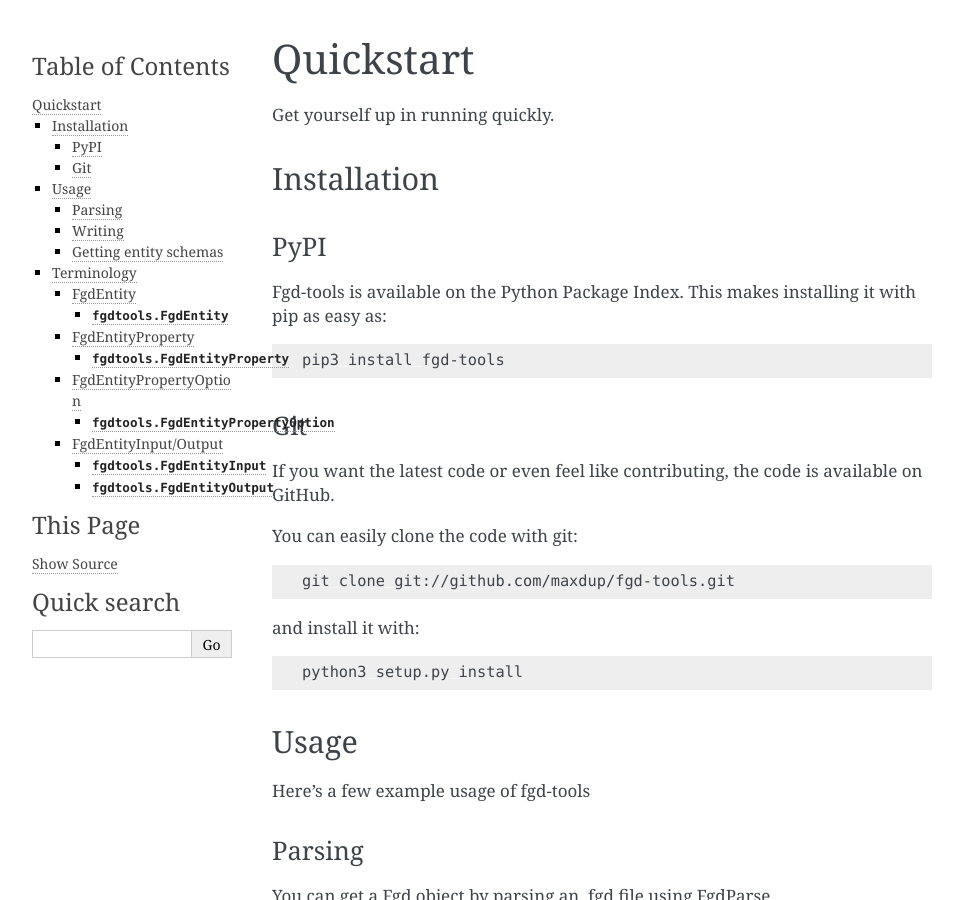
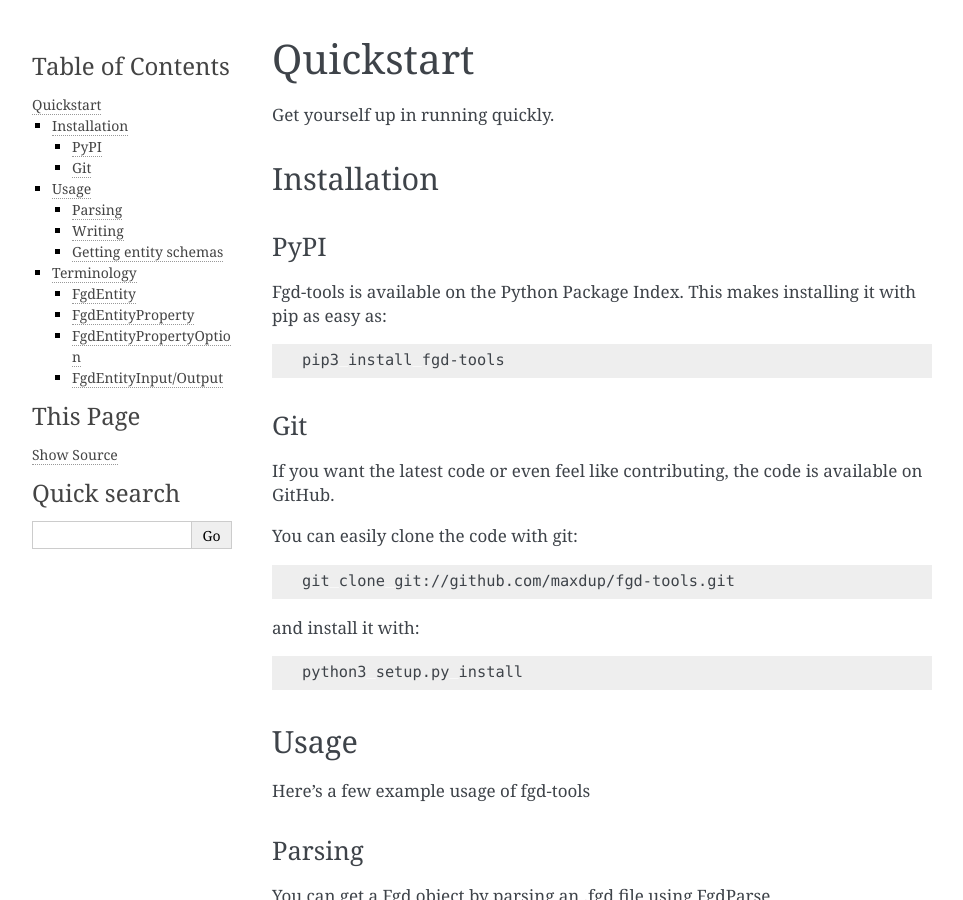
Before and after one commit to maxdup/fgd-tools, a Sphinx documentation site: the page built from docs/source/quickstart.rst, in a window 1280 px wide and 900 px high. Shown: the whole window, without its empty margins (148-1111 px from the left). Built offline with Sphinx 7.4.7, drawn with Linux system fonts in a browser that asks for light colours; some of the changed text lies outside the part shown.

Commit message:
cleaned up quickstart page

```diff
--- a/docs/source/quickstart.rst
+++ b/docs/source/quickstart.rst
@@ -81,21 +81,16 @@
 
 FgdEntity
 ~~~~~~~~~
-.. class:: fgdtools.FgdEntity
 .. image:: /_static/fgdentity.jpg
 
 FgdEntityProperty
-~~~~~~~~~
-.. class:: fgdtools.FgdEntityProperty
+~~~~~~~~~~~~~~~~~
 .. image:: /_static/fgdentityproperty.jpg
 
 FgdEntityPropertyOption
-~~~~~~~~~
-.. class:: fgdtools.FgdEntityPropertyOption
+~~~~~~~~~~~~~~~~~~~~~~~
 .. image:: /_static/fgdentitypropertyoption.jpg
 
 FgdEntityInput/Output
 ~~~~~~~~~~~~~~~~~~~~~
-.. class:: fgdtools.FgdEntityInput
-.. class:: fgdtools.FgdEntityOutput
 .. image:: /_static/fgdentityio.jpg
```
